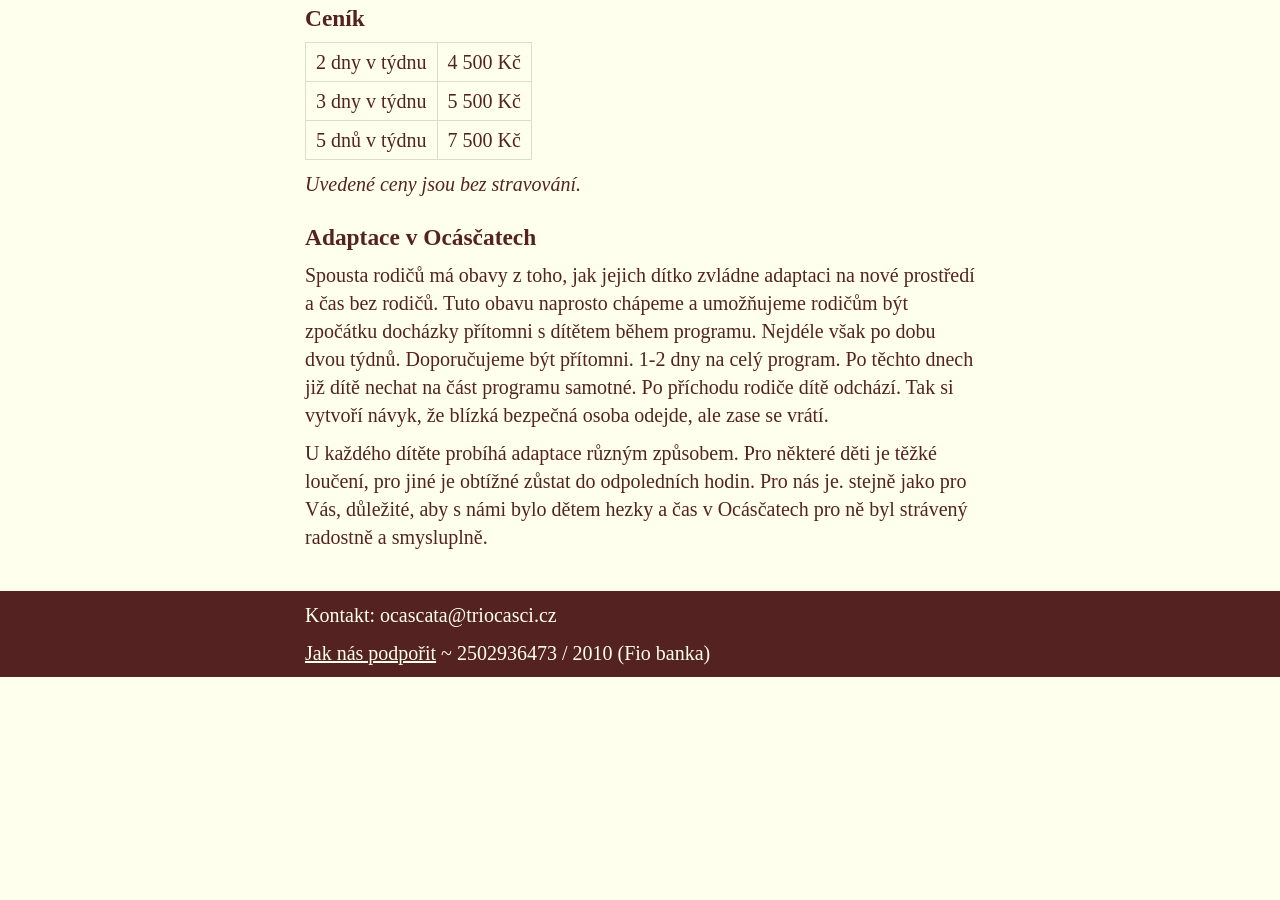
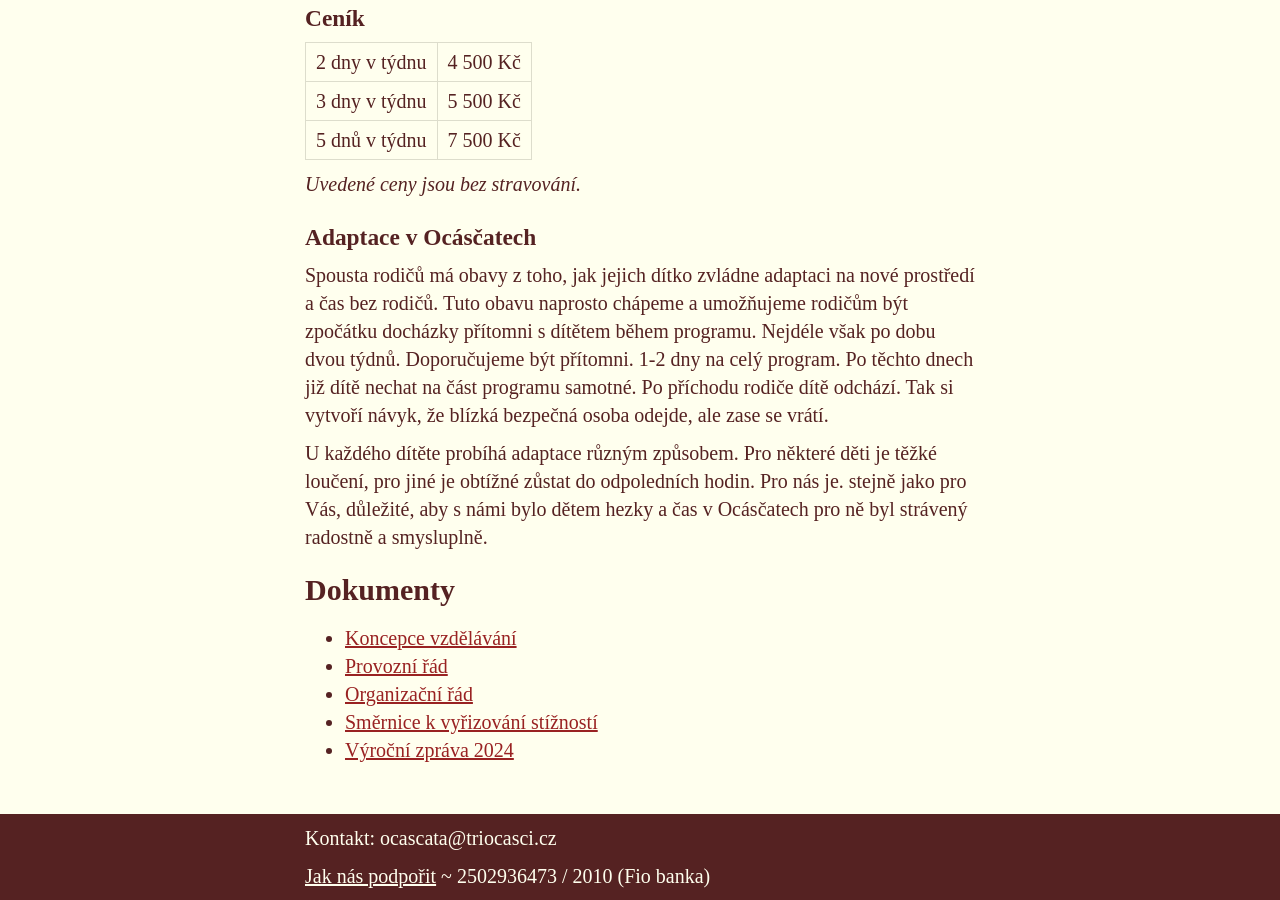
Before and after one commit to tasuki/ocascata, a Jekyll site: the page built from _pages/cinnosti.md, in a window 1280 px wide and 900 px high, scrolled down 1116 px. Built offline with Jekyll 4.4.1, drawn with Linux system fonts in a browser that asks for light colours; some web fonts are replaced; before the commit the page ends 1793 px from its top, so only the background shows below that; some of the changed text lies outside the part shown.

Commit message:
Odkazy na dokumenty

```diff
--- a/_pages/cinnosti.md
+++ b/_pages/cinnosti.md
@@ -1,6 +1,6 @@
 ---
 layout: subpage
-title: Činnosti
+title: Činnosti a Dokumenty
 ---
 
 Lesní klub funguje od září 2024 v celotýdenním režimu. Kapacita klubu je momentálně 16 dětí na den a 2 průvodkyně. Provoz začíná v 8:00 a školková branka zavírá v 16:30. Stravování nám zajišťuje externí dodavatel. Ve školním roce 2024/2025 je to jídelna Lakšmana. Na zahrádce máme přívod užitkové vody. Pro pitnou vodu si docházíme. Záchod máme kompostovatelný.
@@ -42,3 +42,11 @@ _Uvedené ceny jsou bez stravování._
 Spousta rodičů má obavy z toho, jak jejich dítko zvládne adaptaci na nové prostředí a čas bez rodičů. Tuto obavu naprosto chápeme a umožňujeme rodičům být zpočátku docházky přítomni s dítětem během programu. Nejdéle však po dobu dvou týdnů. Doporučujeme být přítomni. 1-2 dny na celý program. Po těchto dnech již dítě nechat na část programu samotné. Po příchodu rodiče dítě odchází. Tak si vytvoří návyk, že blízká bezpečná osoba odejde, ale zase se vrátí.
 
 U každého dítěte probíhá adaptace různým způsobem. Pro některé děti je těžké loučení, pro jiné je obtížné zůstat do odpoledních hodin. Pro nás je. stejně jako pro Vás, důležité, aby s námi bylo dětem hezky a čas v Ocásčatech pro ně byl strávený radostně a smysluplně.
+
+## Dokumenty
+
+- [Koncepce vzdělávání](https://docs.google.com/file/d/155kDQE-kdFSMmrd6Rt8Sgijl0tIt1v_UhhjXQk-WTfc)
+- [Provozní řád](https://docs.google.com/file/d/1yUmJOkv2SW0G2qCcX3tzYM1We7Qd87tOBzFnHgbcNdw)
+- [Organizační řád](https://drive.google.com/file/d/1J9CP25PTbwlCEHmEHCwtDGGsQ_ckYDd-)
+- [Směrnice k vyřizování stížností](https://docs.google.com/file/d/1JzU_QX3YrSlNrN7FKGKtWpkvUjoZKu3z)
+- [Výroční zpráva 2024](https://drive.google.com/file/d/1qUSQQKr6uadAf5h4MKJM6JJJ-dlaM1kG)
--- a/_pages/index.html
+++ b/_pages/index.html
@@ -20,7 +20,7 @@ permalink: /
 			<img src="/public/tiles/hlavy.webp"/>
 		</a>
 		<div class="tile-title">
-			<div class="inner">Činnosti</div>
+			<div class="inner">Činnosti a Dokumenty</div>
 		</div>
 	</div>
 	<div class="tile pure-u-1 pure-u-sm-1-2 pure-u-lg-1-3">
```
